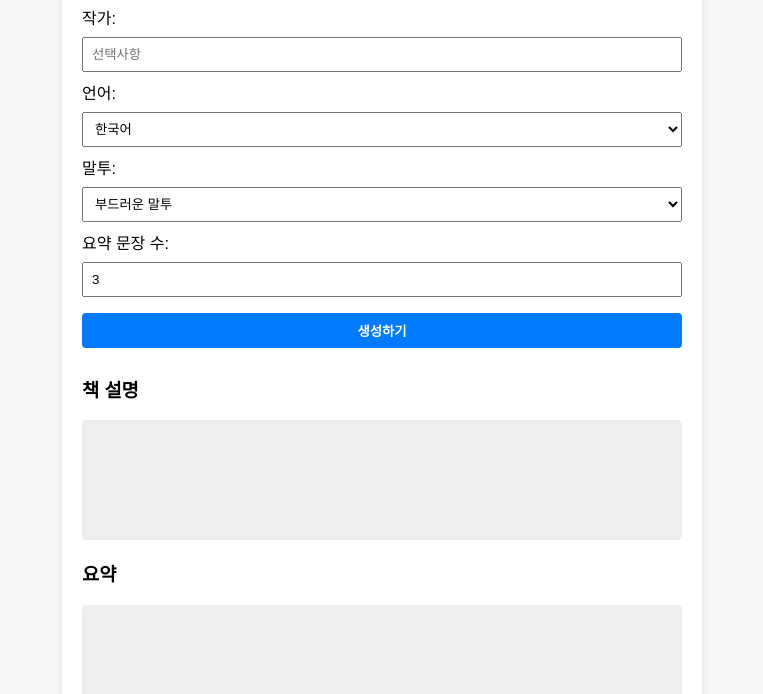
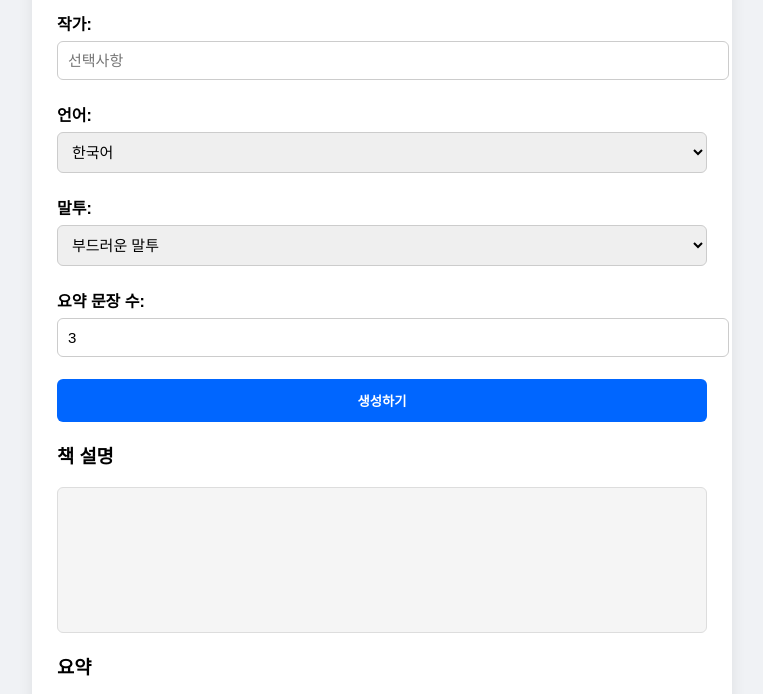
Before and after one commit to hello-worldyj/idk, a plain HTML site: page public/index.html in a window 1280 px wide. Shown: the part 207-901 px from the top of the page, without its empty margins (258-1021 px from the left). Drawn offline with Linux system fonts and the light colour scheme.

Commit message:
Update style.css
Signed-off-by: hello-worldyj <sis00011086@gmail.com>

```diff
--- a/public/style.css
+++ b/public/style.css
@@ -1,42 +1,63 @@
 body {
-  font-family: Arial, sans-serif;
+  font-family: "Noto Sans KR", Arial, sans-serif;
   padding: 20px;
-  background: #f7f7f7;
+  background: #f0f2f5;
 }
 
 .container {
-  max-width: 600px;
+  max-width: 650px;
   margin: auto;
   background: white;
-  padding: 20px;
-  border-radius: 8px;
-  box-shadow: 0 0 10px rgba(0,0,0,0.1);
+  padding: 25px;
+  border-radius: 12px;
+  box-shadow: 0 5px 15px rgba(0,0,0,0.08);
 }
 
-input, select, button {
+h1 {
+  text-align: center;
+  font-size: 26px;
+  margin-bottom: 20px;
+}
+
+label {
+  font-weight: bold;
+  margin-top: 10px;
+  display: block;
+}
+
+input, select {
   width: 100%;
-  padding: 8px;
-  margin: 8px 0;
-  box-sizing: border-box;
+  padding: 10px;
+  margin: 6px 0 12px 0;
+  border: 1px solid #ccc;
+  border-radius: 6px;
+  font-size: 15px;
 }
 
 button {
+  width: 100%;
+  padding: 12px;
+  margin-top: 10px;
   cursor: pointer;
-  background: #007BFF;
+  background: #0066ff;
   color: white;
   border: none;
   font-weight: bold;
-  border-radius: 4px;
+  border-radius: 6px;
+  transition: 0.15s;
 }
 
 button:hover {
-  background: #0056b3;
+  background: #004fcc;
 }
 
-pre {
-  background: #eee;
-  padding: 10px;
-  border-radius: 4px;
-  min-height: 100px;
-  overflow-wrap: break-word;
+.box {
+  background: #f5f5f5;
+  padding: 12px;
+  border-radius: 6px;
+  min-height: 120px;
+  margin-bottom: 10px;
+  white-space: pre-wrap;
+  line-height: 1.5;
+  border: 1px solid #ddd;
 }
```
